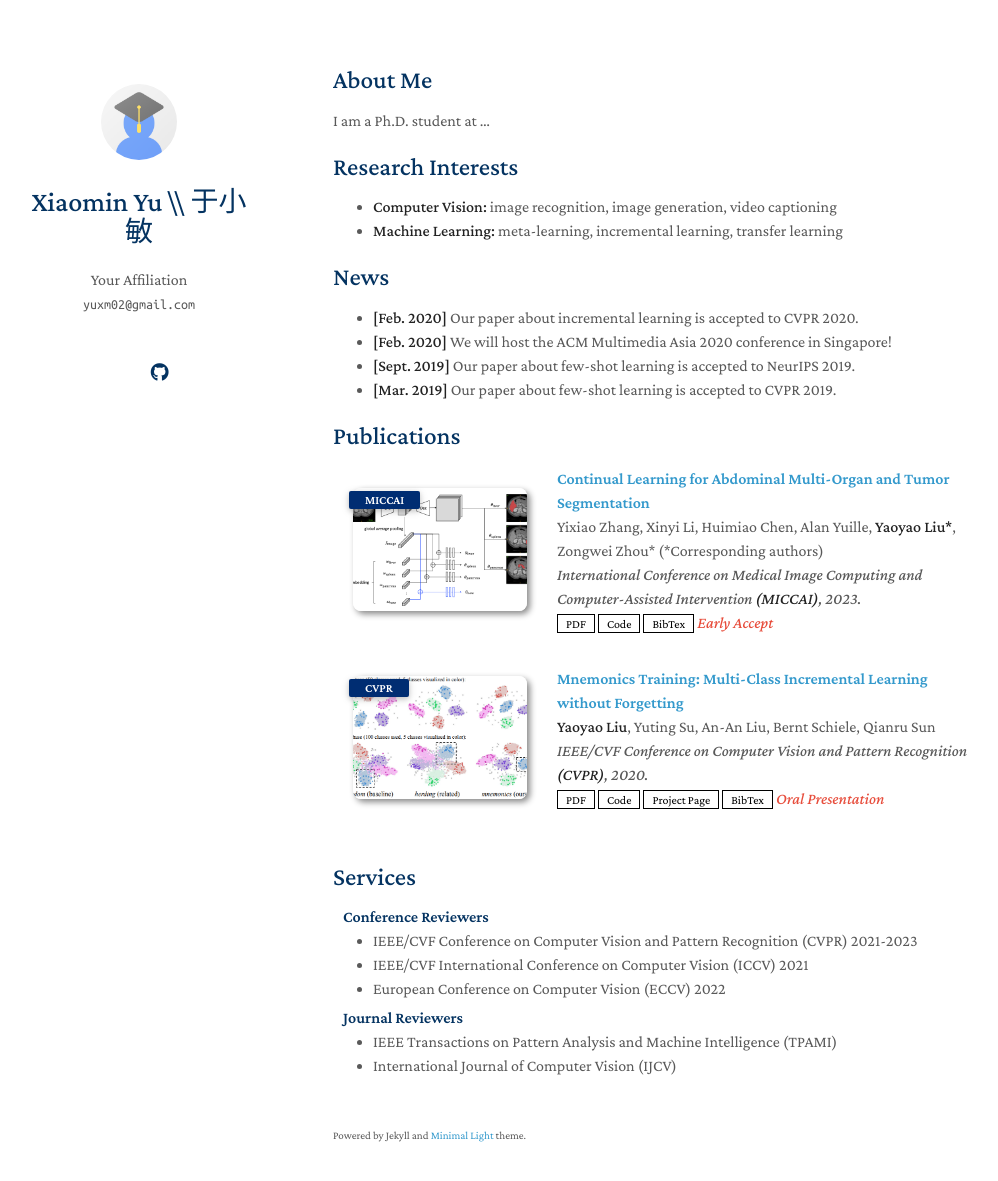
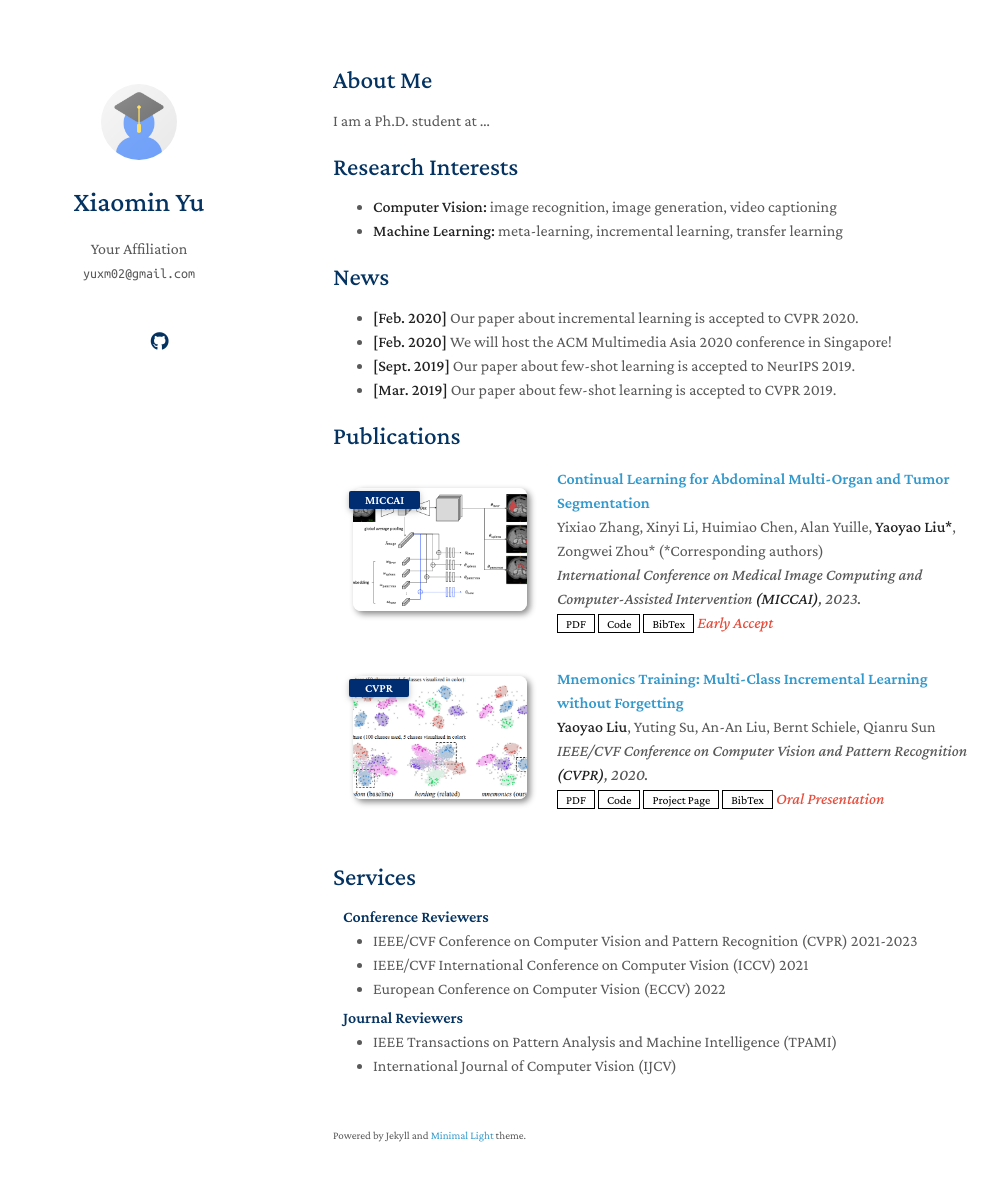
Before and after one commit to Yu-xm/Yu-xm.github.io, a Jekyll site: the page built from index.md, in a window 1280 px wide and 1216 px high. Shown: the top 1181 px of the window, without its empty margins (137-1135 px from the left). Built offline with Jekyll 4.4.1, drawn with Linux system fonts in a browser that asks for light colours; nearby versions of some CDN libraries; a style sheet for code colours, icons or effects is not loaded; our own code applies the rules of GitHub Pages for plain Markdown files.

Commit message:
Update _config.yml

```diff
--- a/_config.yml
+++ b/_config.yml
@@ -1,5 +1,5 @@
 # Basic Information
-title: Xiaomin Yu \\ 于小敏
+title: Xiaomin Yu
 # position: Ph.D. Student
 affiliation: Your Affiliation
 email: yuxm02@gmail.com
```
